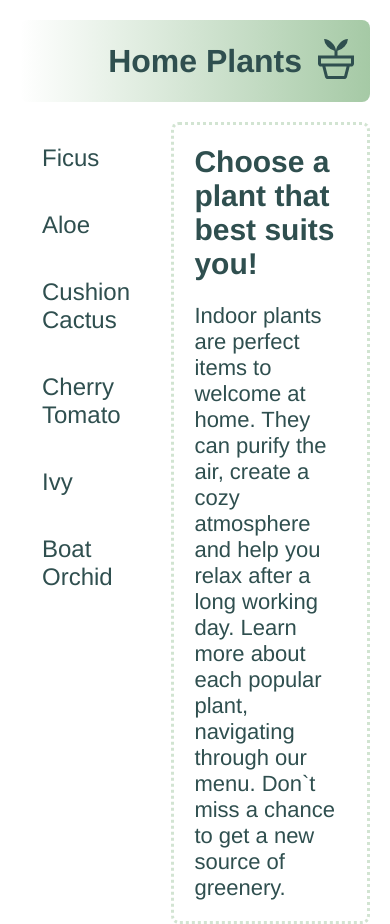
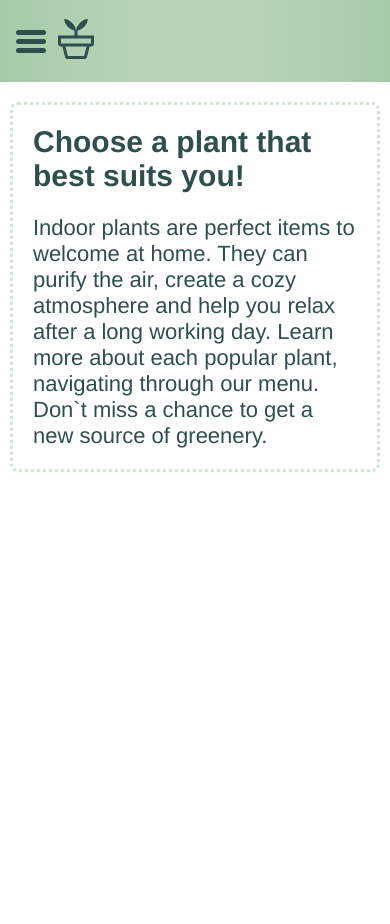
Before and after one commit to d-pozniak/js-dom, a plain HTML site: page index.html in a window 390 px wide. After the commit the page ends 844 px from the top, so only its background shows below. Drawn offline with Linux system fonts and the light colour scheme.

Commit message:
added burger menu interaction and some restyling

```diff
--- a/index.html
+++ b/index.html
@@ -8,8 +8,13 @@
     <script src="scripts/main.js"></script>
 </head>
 <body>
-<div class="page-wrapper">
+    <div class="header-wrapper">
         <header class="page-header">
+            <div class="burger-menu">
+                <span></span>
+                <span></span>
+                <span></span>
+            </div>
             <div class="page-logo">
                 <a href="index.html">
                     <h1 class="page-title">Home Plants</h1>
@@ -17,6 +22,7 @@
                 </a>
             </div>
         </header>
+    </div>
 <div class='sections-wrapper'>
     <aside class='side-menu'>
         <nav class="side-menu--nav">
@@ -31,6 +37,5 @@
         </main>
     </div>
 </div>
-</div>
 </body>
 </html>
--- a/scripts/main.js
+++ b/scripts/main.js
@@ -103,14 +103,20 @@ function showPlantInfo(e){
     }
 }
 
-function makeActive(e){
+function makeFocused(e){
     return function () {
         if (clickedId && (e.id !== clickedId)) {
-            document.getElementById(clickedId).classList.remove('active');
+            document.getElementById(clickedId).classList.remove('focused');
         }
         clickedId = e.id;
-        e.classList.add('active');
+        e.classList.add('focused');
     }
+}
+function toggleBurgerMenu(){
+    const dropMenu = document.querySelector('.side-menu');
+    dropMenu.classList.add('active');
+    const plants = document.querySelectorAll('.nav-list--item');
+    plants.forEach((plant) => plant.addEventListener('click', () => dropMenu.classList.remove('active')));
 }
 
 function main(){
@@ -120,8 +126,10 @@ function main(){
     const plants = document.querySelectorAll('.nav-list--item');
     plants.forEach((plant) => {
         plant.addEventListener("click", showPlantInfo(plant));
-        plant.addEventListener("click", makeActive(plant));
+        plant.addEventListener("click", makeFocused(plant));
     });
+    const burgerButton = document.querySelector('.burger-menu');
+    burgerButton.addEventListener('click', toggleBurgerMenu);
 }
 
 document.addEventListener("DOMContentLoaded", main);
--- a/styles/styles.css
+++ b/styles/styles.css
@@ -25,17 +25,28 @@ body{
     font-family: Helvetica, sans-serif;
     color: #2F4F4F;
 }
-.page-wrapper{
-    margin: 0 auto;
-    max-width: 1560px;
-    padding: 0 20px;
+.header-wrapper{
+    background-image: linear-gradient(to right, transparent, rgba(143, 188, 143, 0.8));
 }
 .page-header{
-    margin: 20px 0;
     padding: 15px 10px;
-    background-image: linear-gradient(to right, transparent, rgba(143, 188, 143, 0.8));
-    border-radius: 8px;
+    margin: 0 auto 20px;
+    max-width: 1560px;
+    min-width: 80%;
 }
+.burger-menu{
+    cursor: pointer;
+    display: none;
+}
+.burger-menu span{
+     display: block;
+     margin: 4px 6px;
+     height: 5px;
+     width: 30px;
+     background-color: #2F4F4F;
+     border-radius: 6px;
+     opacity: 1;
+ }
 .page-logo{
     display: flex;
     justify-content: flex-end;
@@ -55,9 +66,10 @@ body{
 .sections-wrapper{
     display: flex;
     justify-content: space-between;
-}
-.side-menu{
-
+    margin: 0 auto;
+    max-width: 1560px;
+    min-width: 80%;
+    padding: 0 10px;
 }
 .nav-list{
     list-style: none;
@@ -68,7 +80,7 @@ body{
     cursor:pointer;
     border: 2px solid transparent;
     border-radius: 8px;
-    margin: 5px;
+    margin: 8px 0;
 }
 .nav-list--item:hover{
     background-color: rgba(143, 188, 143, 0.4);
@@ -116,10 +128,46 @@ body{
 .content-text{
     font-size: 22px;
 }
-.active{
+.focused{
     border-color: #2F4F4F;
     background-color: rgba(143, 188, 143, 0.8);
 }
-.active:hover{
+.focused:hover{
     background-color: rgba(143, 188, 143, 0.8);
 }
+@media (max-width: 720px){
+    .page-wrapper{
+        padding: 0 8px;
+    }
+    .page-header{
+        background-image: linear-gradient(to left, transparent, rgba(143, 188, 143, 0.8));
+        display: flex;
+        justify-content: flex-start;
+        align-items: center;
+    }
+    .burger-menu{
+        display: block;
+    }
+    .page-logo{
+        justify-content: flex-start;
+    }
+    .side-menu, .page-title{
+        display: none;
+    }
+    .sections-wrapper{
+        justify-content: center;
+    }
+    .main-content--wrapper{
+        width: 100%;
+    }
+    .active{
+        display: block;
+        position: absolute;
+        top: 0;
+        z-index: 1;
+        background-color: white;
+        width: 100%;
+        height: 100vh;
+        padding: 10px;
+    }
+}
```
Lines whose indentation alone changed are shown as unchanged.
